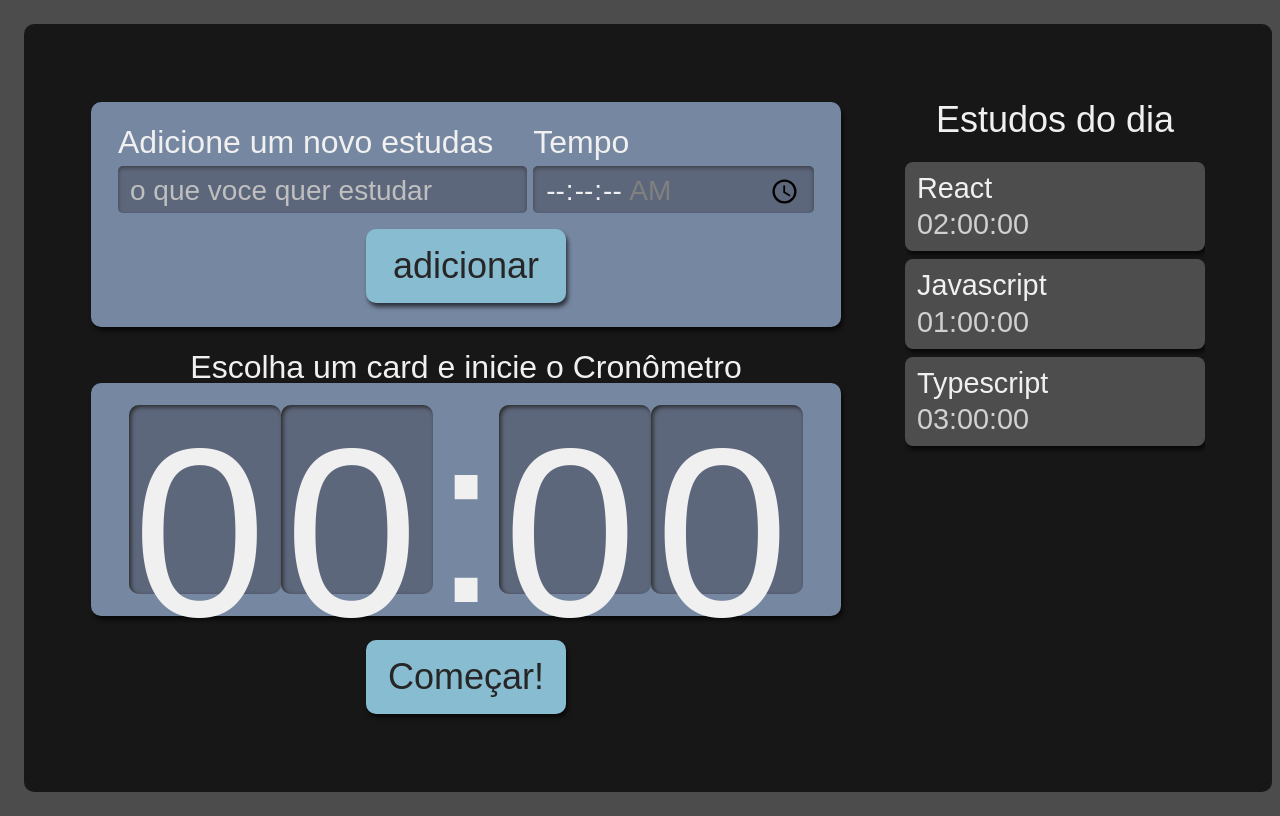
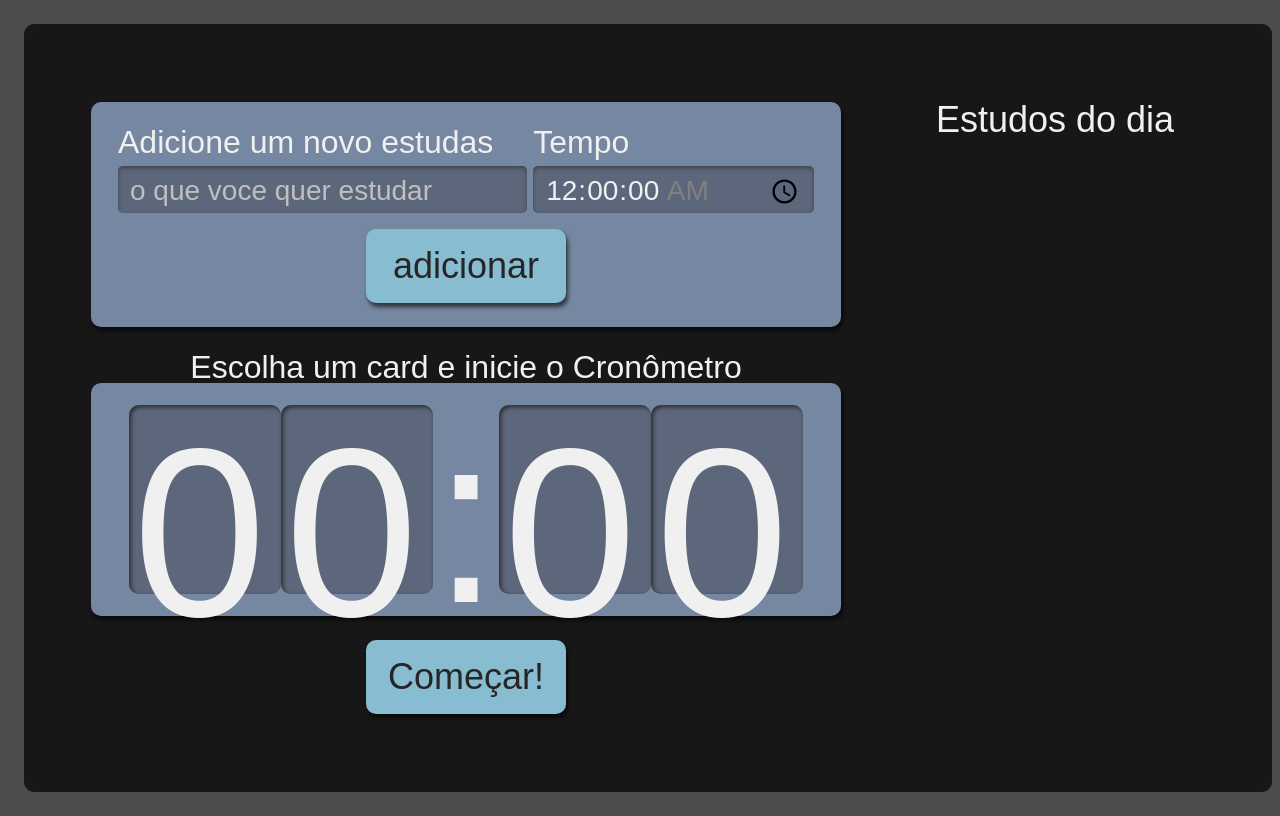
Before and after one commit to ggsales/Cronometro-de-estudo-TypeScript, a React (Create React App) app: page / in a window 1280 px wide. Built offline with nearby package versions, Linux system fonts and the light colour scheme.

Commit message:
apply study listing state

```diff
--- a/package.json
+++ b/package.json
@@ -14,6 +14,7 @@
     "react-dom": "^18.1.0",
     "react-scripts": "5.0.1",
     "typescript": "^4.6.3",
+    "uuid": "^8.3.2",
     "web-vitals": "^2.1.4"
   },
   "scripts": {
@@ -41,6 +42,7 @@
     ]
   },
   "devDependencies": {
+    "@types/uuid": "^8.3.4",
     "sass": "^1.51.0",
     "typescript-plugin-css-modules": "^3.4.0"
   }
--- a/src/components/Button/index.tsx
+++ b/src/components/Button/index.tsx
@@ -2,10 +2,15 @@ import React from "react";
 import style from './Button.module.scss'
 
 
-class Button extends React.Component <{texto: string}>{
+class Button extends React.Component <{
+    texto: string
+    type?: "button" | "submit" | "reset" | undefined
+}>
+    {
     render(){
+        const{type ="button"} = this.props
         return(
-            <button className={style.botao}>
+            <button type={type} className={style.botao}>
                 {this.props.texto}
             </button>
         )
--- a/src/components/Form/index.tsx
+++ b/src/components/Form/index.tsx
@@ -1,23 +1,65 @@
 import React from "react";
+import { ITarefa } from "../../types/tarefa";
 import Button from "../Button";
-import style from './Form.module.scss'
+import style from './Form.module.scss';
+import {v4 as uuidv4} from 'uuid'
 
 
-class Form extends React.Component {
+class Form extends React.Component <{
+    setTarefas: React.Dispatch<React.SetStateAction<ITarefa[]>>
+}> {
+    state = {
+        tarefa: "",
+        tempo: "00:00"
+    }
+
+    adicionarTarefa(e: React.FormEvent<HTMLFormElement>){
+        e.preventDefault();
+        this.props.setTarefas(tarefasAntigas =>
+        [
+            ...tarefasAntigas,
+            {
+            ...this.state,
+            selecionado:false,
+            completado:false,
+            id: uuidv4()
+            }])
+        this.setState({
+            tarefa:"",
+            tempo:"00:00"
+        })
+    }
     render() {
         return (
-            <form className={style.novaTarefa}>
+            <form className={style.novaTarefa} onSubmit={this.adicionarTarefa.bind(this)}>
                 <div className={style.inputContainer}>
-                    <label htmlFor="tarefa">Adicione um novo estudas</label>
-                    <input type="text" name="tarefa" id="tarefa" placeholder="o que voce quer estudar" required />
+                    <label htmlFor="tarefa">
+                        Adicione um novo estudas
+                    </label>
+                    <input type="text"
+                        name="tarefa"
+                        id="tarefa"
+                        placeholder="o que voce quer estudar"
+                        onChange={e => this.setState({...this.state, tarefa: e.target.value})}
+                        value={this.state.tarefa}
+                        required />
                 </div>
                 <div className={style.inputContainer}>
                     <label htmlFor="tempo">
                         Tempo
                     </label>
-                    <input type="time" step="1" name="tempo" id="tempo" min="00:00:00" max="01:30:00" required />
+                    <input type="time"
+                        step="1"
+                        name="tempo"
+                        id="tempo"
+                        min="00:00:00"
+                        max="01:30:00"
+                        onChange={e => this.setState({...this.state, tempo: e.target.value})}
+                        value={this.state.tempo}
+                        required />
                 </div>
                 <Button
+                    type="submit"
                     texto="adicionar"
                 />
             </form>
--- a/src/components/List/Item/index.tsx
+++ b/src/components/List/Item/index.tsx
@@ -1,7 +1,8 @@
 import React from "react"
+import { ITarefa } from "../../../types/tarefa"
 import style from "../List.module.scss"
 
-export default function Item({ tarefa, tempo }: { tarefa: string, tempo: string }) {
+export default function Item({ tarefa, tempo, selecionado, completado, id }: ITarefa) {
     return (
             <li className={style.item}>
                 <h3>{tarefa}</h3>
--- a/src/components/List/index.tsx
+++ b/src/components/List/index.tsx
@@ -1,25 +1,17 @@
 import React, { useState } from 'react';
+import { ITarefa } from '../../types/tarefa';
 import Item from './Item';
 import style from './List.module.scss';
 
-function List() {
-  const[tarefas, setTarefas] = useState(
-    [{
-        tarefa: 'React',
-        tempo: '02:00:00'
-      }, {
-        tarefa: 'Javascript',
-        tempo: '01:00:00'
-      }, {
-        tarefa: "Typescript",
-        tempo: "03:00:00"
-      }]
-  )
+
+
+
+
+function List({tarefas} : {tarefas: ITarefa[]}) {
+
   return (
     <aside className={style.listaTarefas}>
-      <h2 onClick={()=> {
-     setTarefas([...tarefas, {tarefa:"estudar estado", tempo:"05:00:00"}])
-     }}> Estudos do dia </h2>
+      <h2> Estudos do dia </h2>
       <ul>
         {tarefas.map((item, index) => (
           <Item
--- a/src/pages/App.tsx
+++ b/src/pages/App.tsx
@@ -1,15 +1,17 @@
-import React from 'react';
 import Form from '../components/Form';
 import List from '../components/List';
 import StopWatch from '../components/StopWatch';
 import style from './App.module.scss'
+import { useState } from 'react';
+import { ITarefa } from '../types/tarefa';
 
 
 function App() {
+  const[tarefas, setTarefas] = useState<ITarefa[]>([])
   return (
     <div className={style.AppStyle}>
-      <Form/>
-      <List/>
+      <Form setTarefas={setTarefas}/>
+      <List tarefas={tarefas}/>
       <StopWatch/>
     </div>
   );
--- /dev/null
+++ b/src/types/tarefa.ts
@@ -0,0 +1,7 @@
+export interface ITarefa {
+    tarefa: string,
+    tempo: string,
+    selecionado : boolean,
+    completado : boolean,
+    id: string
+}
```
Also changed, not shown: 1 other file (tests, documents, lock files or other folders).
